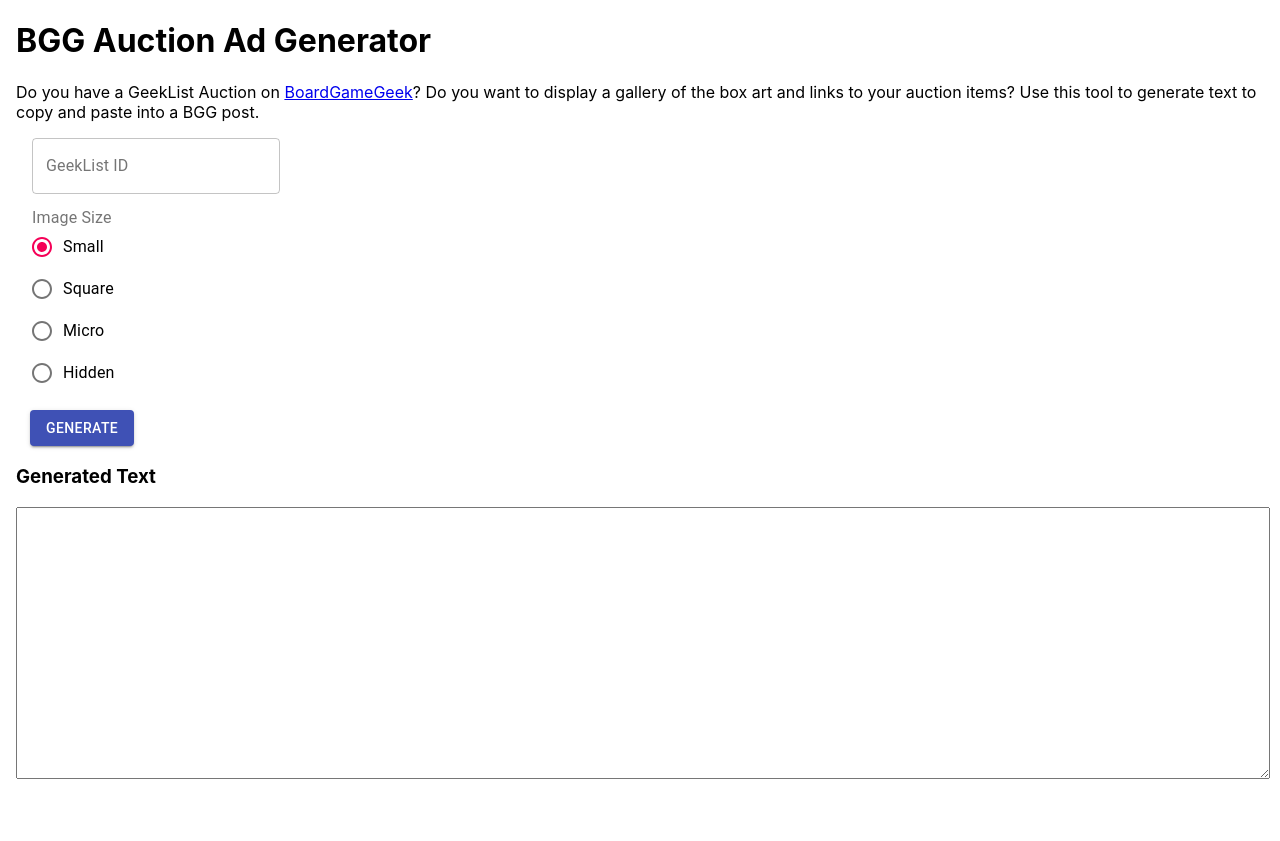
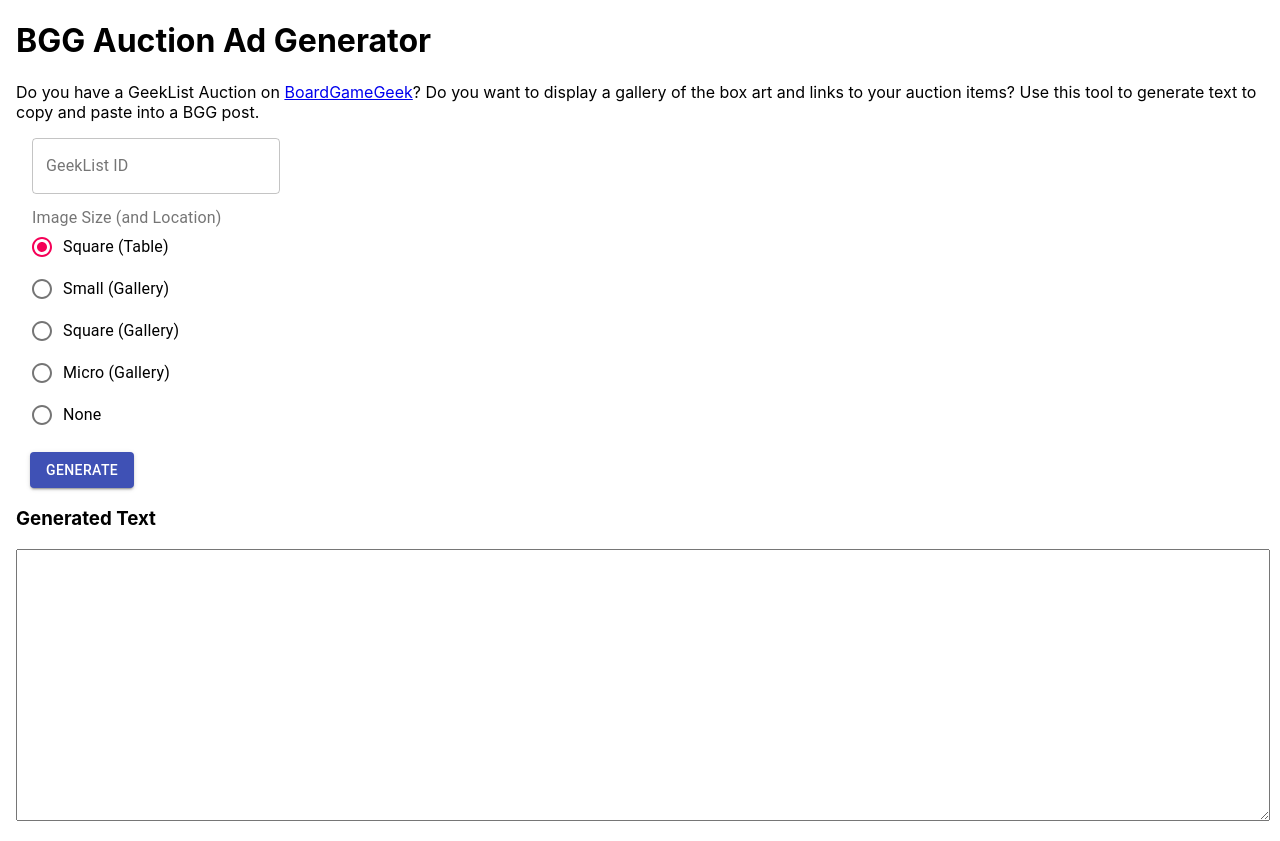
Before and after one commit to davidhorm/bgg-auction-ad, a React (Create React App) app: page / in a window 1280 px wide. Before the commit the page ends 800 px from the top, so only its background shows below. Built offline with nearby package versions, Linux system fonts and the light colour scheme.

Commit message:
Add Square (Table) option

```diff
--- a/src/App.tsx
+++ b/src/App.tsx
@@ -24,7 +24,7 @@ const useStyles = makeStyles({
 const App = () => {
   const [geekListId, setGeekListId] = useState('');
 
-  const [imageSize, setImageSize] = useState('small');
+  const [imageSize, setImageSize] = useState('table');
   const onImageSizeChange = (event: React.ChangeEvent<HTMLInputElement>) => setImageSize(event.target.value);
 
   const [generatedText, setGeneratedText] = useState('');
@@ -49,6 +49,8 @@ const App = () => {
     }
   };
 
+  const imageRadioLabel = 'Image Size (and Location)';
+
   return (
     <div className="App">
       <h1>BGG Auction Ad Generator</h1>
@@ -70,12 +72,13 @@ const App = () => {
         />
 
         <FormControl component="fieldset" className={classes.root}>
-          <FormLabel component="legend">Image Size</FormLabel>
-          <RadioGroup aria-label="Image Size" name="image-size" value={imageSize} onChange={onImageSizeChange}>
-            <FormControlLabel value="small" label="Small" control={<Radio />} />
-            <FormControlLabel value="square" label="Square" control={<Radio />} />
-            <FormControlLabel value="micro" label="Micro" control={<Radio />} />
-            <FormControlLabel value="hidden" label="Hidden" control={<Radio />} />
+          <FormLabel component="legend">{imageRadioLabel}</FormLabel>
+          <RadioGroup aria-label={imageRadioLabel} name="image-size-location" value={imageSize} onChange={onImageSizeChange}>
+            <FormControlLabel value="table" label="Square (Table)" control={<Radio />} />
+            <FormControlLabel value="small" label="Small (Gallery)" control={<Radio />} />
+            <FormControlLabel value="square" label="Square  (Gallery)" control={<Radio />} />
+            <FormControlLabel value="micro" label="Micro  (Gallery)" control={<Radio />} />
+            <FormControlLabel value="hidden" label="None" control={<Radio />} />
           </RadioGroup>
         </FormControl>
 
--- a/src/services/bgg-formatter.service.ts
+++ b/src/services/bgg-formatter.service.ts
@@ -1,7 +1,7 @@
 import { GeekListItem } from "./geeklist.service";
 
-const buildImageTags = (geekListItems: GeekListItem[], imageSize: string) => {
-  if (imageSize === 'hidden') {
+const buildImageGalleryTags = (geekListItems: GeekListItem[], imageSize: string) => {
+  if (imageSize === 'hidden' || imageSize === 'table') {
     return '';
   }
 
@@ -17,7 +17,7 @@ const buildGameListTags = (geekListItems: GeekListItem[]) => {
 export const generateText = (geeklistId: string, geekListItems: GeekListItem[], imageSize: string) => {
   const generatedText: string[] = [
     `Auction Link: [b][geeklist=${geeklistId}][/geeklist][/b]`,
-    buildImageTags(geekListItems, imageSize),
+    buildImageGalleryTags(geekListItems, imageSize),
     `[b]Index of Items[/b]`,
     buildGameListTags(geekListItems),
     `[b][COLOR=#009900]List Generated via [url=http://davidhorm.github.io/bgg-auction-ad]BGG Auction Ad[/url] tool (a free service)[/COLOR][/b]`
```
